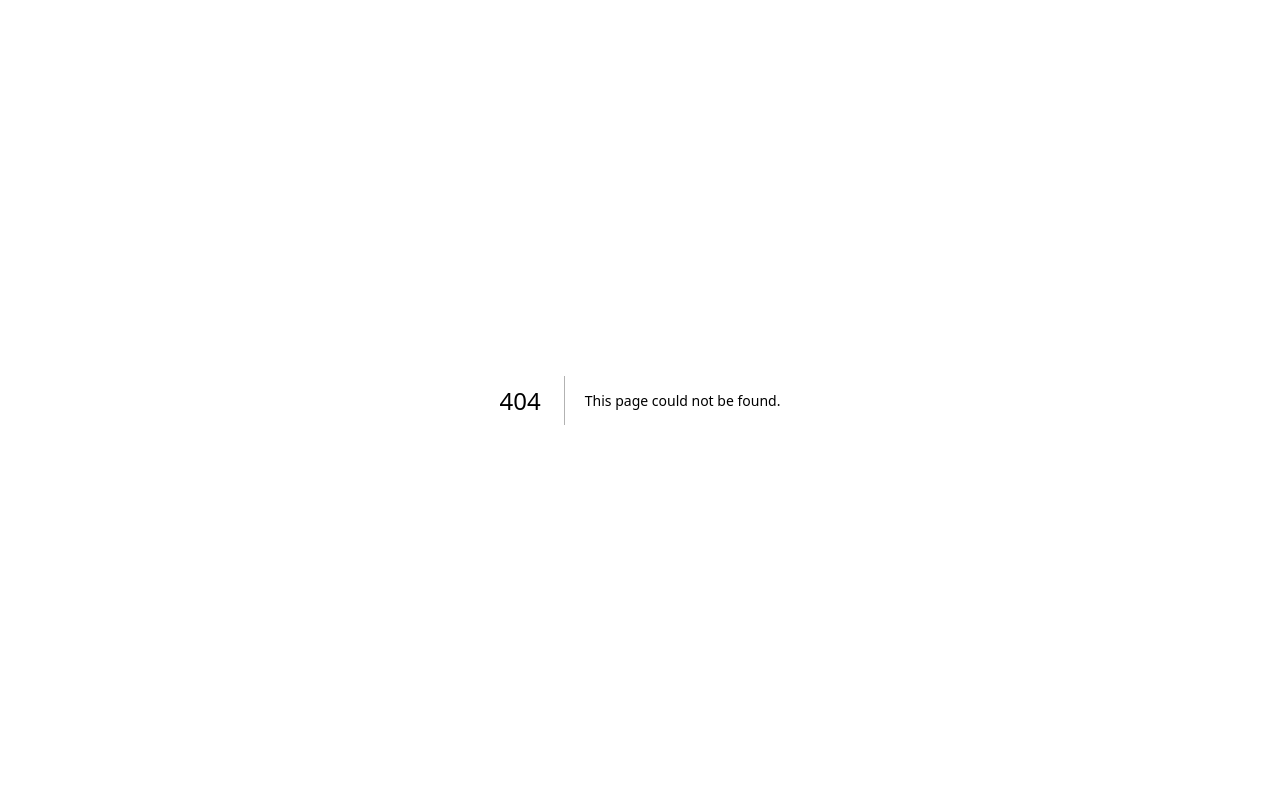
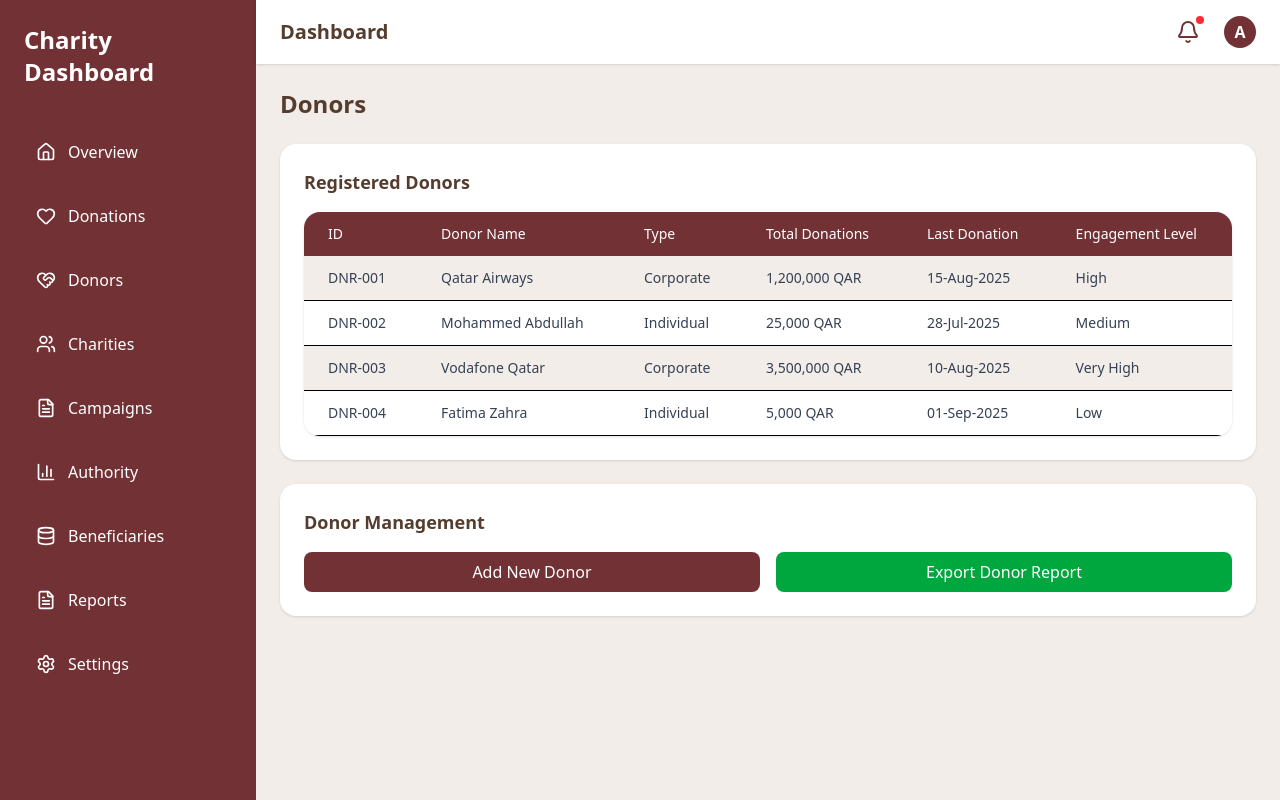
Before and after one commit to shakeel7521951/Charity, a Next.js app: page /dashboard/donors in a window 1280 px wide. Before the commit this address had no page. Built offline with nearby package versions, Linux system fonts and the light colour scheme.

Commit message:
dashboard sidebar

```diff
--- a/app/_components/dashboard/common/Sidebar.jsx
+++ b/app/_components/dashboard/common/Sidebar.jsx
@@ -1,11 +1,12 @@
 // app/components/dashboard/Sidebar.jsx
 "use client";
 import Link from "next/link";
-import { Home, Users, FileText, BarChart3, Heart, Database, Settings } from "lucide-react";
+import { HeartHandshake , Home, Users, FileText, BarChart3, Heart, Database, Settings } from "lucide-react";
 
 const menu = [
   { name: "Overview", icon: Home, href: "/dashboard" },
   { name: "Donations", icon: Heart, href: "/dashboard/donations" },
+  { name: "Donors", icon: HeartHandshake, href: "/dashboard/donors" },
   { name: "Charities", icon: Users, href: "/dashboard/charities" },
   { name: "Campaigns", icon: FileText, href: "/dashboard/campaigns" },
   { name: "Authority", icon: BarChart3, href: "/dashboard/authority" },
--- /dev/null
+++ b/app/dashboard/donors/page.jsx
@@ -0,0 +1,12 @@
+import DonorsPage from '@/app/_components/dashboard/donors/page'
+import React from 'react'
+
+const page = () => {
+    return (
+        <div>
+            <DonorsPage />
+        </div>
+    )
+}
+
+export default page
--- a/package.json
+++ b/package.json
@@ -8,6 +8,8 @@
     "start": "next start"
   },
   "dependencies": {
+    "@fortawesome/free-regular-svg-icons": "^7.0.1",
+    "@fortawesome/react-fontawesome": "^3.0.2",
     "@heroicons/react": "^2.2.0",
     "aos": "^2.3.4",
     "chart.js": "^4.5.0",
```
Also changed, not shown: 1 other file (tests, documents, lock files or other folders).
